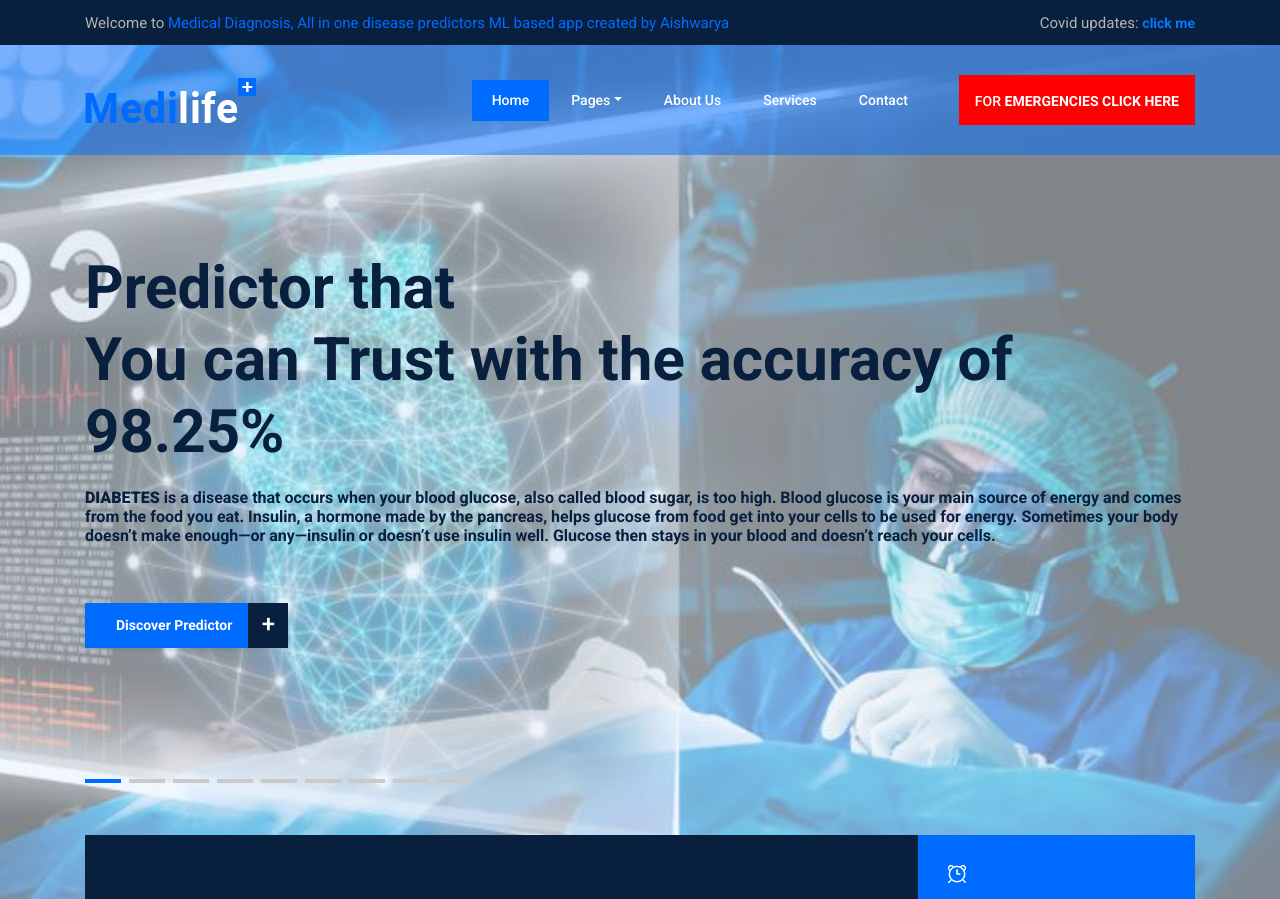
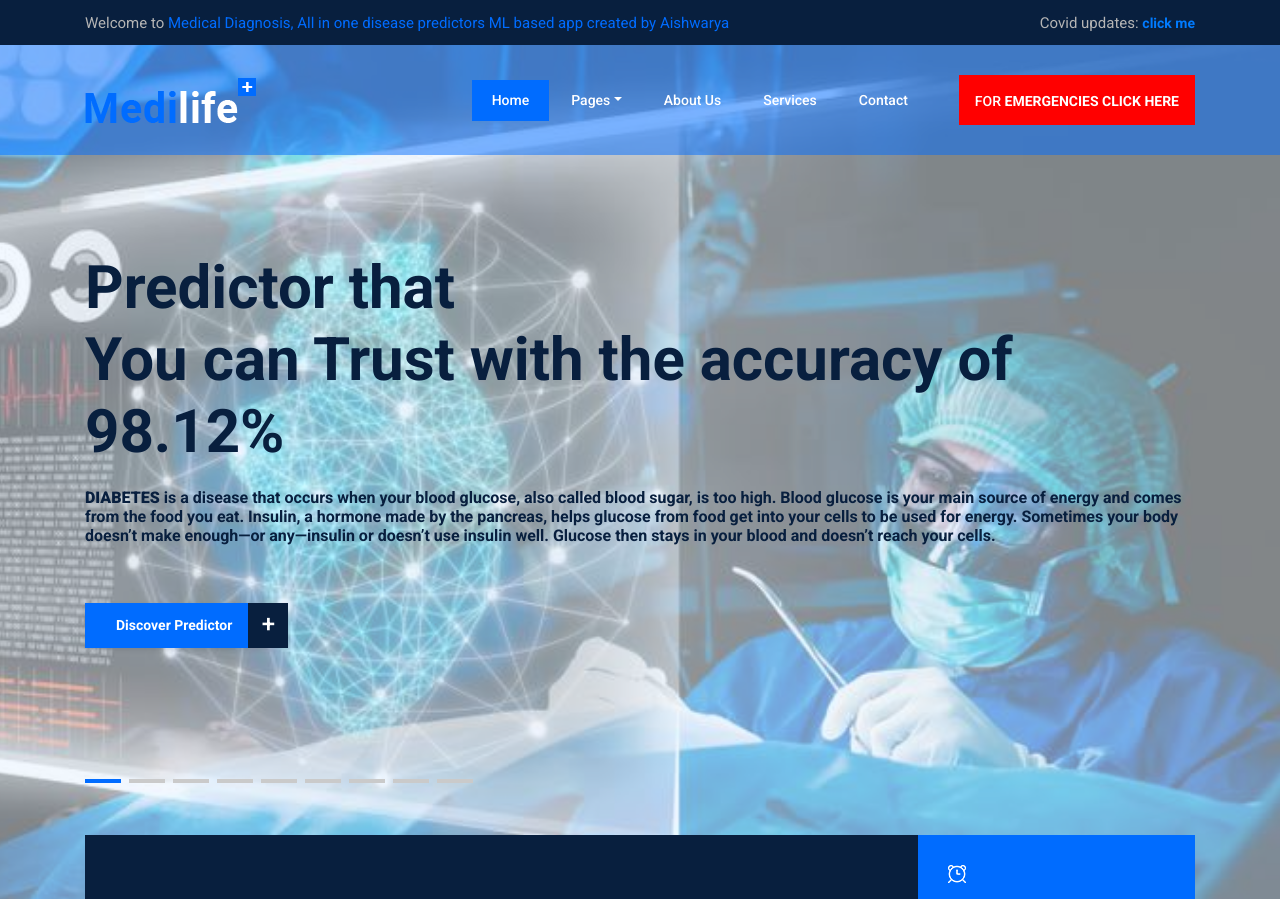
Before and after one commit to AishwaryaBCU/BCU-Diseases, a Python web app: template templates/index.html in a window 1280 px wide. Shown: the top 899 px of the page. Run offline with Jinja, Linux system fonts and the light colour scheme; the template is opened without the code that fills it, so the values that code supplies are empty; some web fonts are replaced.

Commit message:
Update index.html

```diff
--- a/templates/index.html
+++ b/templates/index.html
@@ -102,7 +102,7 @@
                     <div class="row h-100 align-items-center">
                         <div class="col-12">
                             <div class="hero-slides-content">
-                                <h2 data-animation="fadeInUp" data-delay="100ms">Predictor that <br>You can Trust with the accuracy of 98.25%</h2>
+                                <h2 data-animation="fadeInUp" data-delay="100ms">Predictor that <br>You can Trust with the accuracy of 98.12%</h2>
                                 <h6 data-animation="fadeInUp" data-delay="400ms"><b>DIABETES</b> is a disease that occurs when your blood glucose, also called blood sugar, is too high. Blood glucose is your main source of energy and comes from the food you eat. Insulin, a hormone made by the pancreas, helps glucose from food get into your cells to be used for energy. Sometimes your body doesn’t make enough—or any—insulin or doesn’t use insulin well. Glucose then stays in your blood and doesn’t reach your cells.</h6>
                                 <a href="diabetes.html" class="btn medilife-btn mt-50" data-animation="fadeInUp" data-delay="700ms">Discover Predictor <span>+</span></a>
                             </div>
@@ -402,8 +402,8 @@
                 <div class="single-cool-fact-area text-center mb-100">
                     <i class="icon-blood-transfusion-2"></i>
                     <h4>Diabetes ML Model</h4>
-                    <h2><span class="counter">98.25</span>%</h2>
-                    <h6>Support Vector Machine</h6>
+                    <h2><span class="counter">98.12</span>%</h2>
+                    <h6>Random Forest Classifier</h6>
                 </div>
             </div>
             <!-- Single Cool Fact-->
```
